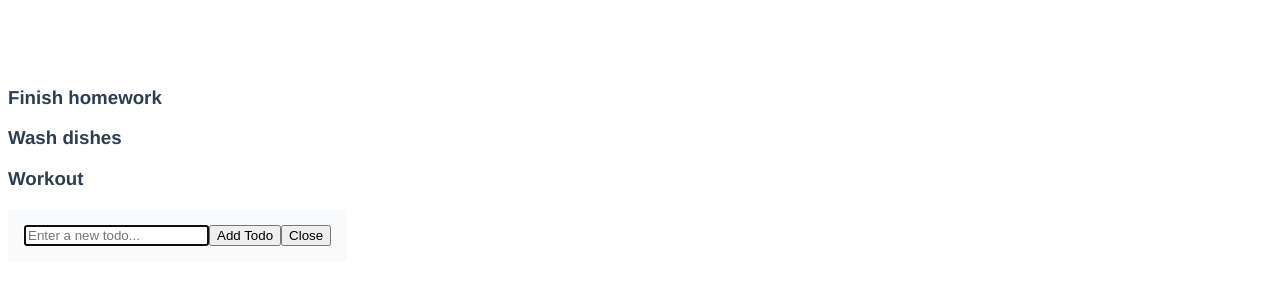
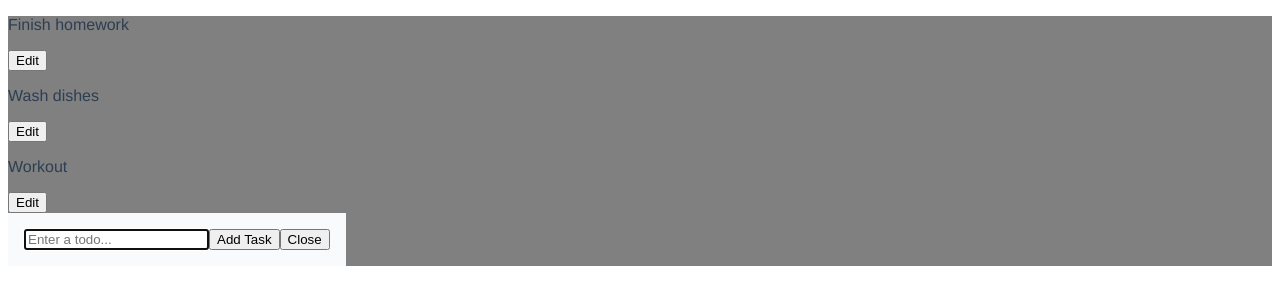
Before and after one commit to foolofsoul/todo-app, a Vue app: page /#/ in a window 1280 px wide. Both pictures are taken after a click on the button "Add New Todo". Shown: the top 304 px of the page. Built offline with nearby package versions, Linux system fonts and the light colour scheme.

Commit message:
Create input component with add and edit features

```diff
--- a/src/App.vue
+++ b/src/App.vue
@@ -1,8 +1,6 @@
 <template>
   <div id="app">
-    <div id="nav">
       <!-- router-link -->
-    </div>
     <ToDo />
   </div>
 </template>
@@ -27,14 +25,4 @@ export default {
   font-family: "Avenir", Helvetica, Arial, sans-serif;
   color: #2c3e50;
 }
-#nav {
-  padding: 30px;
-  a {
-    font-weight: bold;
-    color: #2c3e50;
-    &.router-link-exact-active {
-      color: #42b983;
-    }
-  }
-}
 </style>
--- a/src/components/ToDo.vue
+++ b/src/components/ToDo.vue
@@ -1,27 +1,21 @@
 <template>
-  <div>
+  <div class="todo-main">
     <div :key="todo.id" v-for="todo in todos">
-      <ToDoItem :todo="todo" />
+      <ToDoItem :todo="todo" @update-task="updateTask" />
     </div>
-    <form v-if="newItem">
-      <input
-        type="text"
-        ref="todoInput"
-        v-model="task"
-        placeholder="Enter a new todo...">
-      <button @click.prevent="newTodo">Add Todo</button>
-      <button @click.prevent="closeTodo">Close</button>
-    </form>
     <button v-if="!newItem" @click="addTodoInput">Add New Todo</button>
+    <ToDoInput v-else @close="closeInput" @update-todos="updateTodos"/>
   </div>
 </template>
 
 
 <script>
-import ToDoItem from './ToDoItem.vue'
+import ToDoItem from './ToDoItem.vue';
+import ToDoInput from './ToDoInput.vue';
 
 export default {
   components: {
+    ToDoInput,
     ToDoItem
   },
 
@@ -52,33 +46,27 @@ export default {
   methods: {
     addTodoInput() {
       this.newItem = true;
-      this.$nextTick(() => this.$refs.todoInput.focus());
     },
 
-    newTodo() {
-      let todo = {
-        id: (this.todos.length + 1),
-        task: this.task,
-        complete: false
-      };
-
+    updateTodos(todo) {
       this.todos = [...this.todos, todo];
-      this.task = "";
-      this.closeTodo();
     },
 
-    closeTodo() {
+    updateTask(todo) {
+      let todoIndex = this.todos.findIndex((task) => todo.id === task.id);
+      this.todos[todoIndex].task = todo.task;
+    },
+
+    closeInput() {
       this.newItem = false;
-    },
+    }
   }
 }
 </script>
 
 <!-- Add "scoped" attribute to limit CSS to this component only -->
 <style scoped lang="less">
-  form {
-    display: inline-block;
-    padding: 16px;
-    background-color: #f8fafb;
+  .todo-main {
+    background: gray;
   }
 </style>
--- /dev/null
+++ b/src/components/ToDoInput.vue
@@ -0,0 +1,79 @@
+<template>
+  <form>
+    <input
+      type="text"
+      autofocus
+      placeholder="Enter a todo..."
+      v-model="task">
+    <button @click.prevent="addTask">{{ submitValue }} Task</button>
+    <button @click.prevent="closeTodo">Close</button>
+  </form>
+</template>
+
+<script>
+export default {
+  props: {
+    editMode: {
+      type: Boolean,
+      default: false
+    },
+
+    todo: Object
+  },
+
+  data() {
+    return {
+      task: ''
+    }
+  },
+
+  created() {
+    if (this.todo) {
+      this.task = this.todo.task;
+    }
+  },
+
+  computed: {
+    submitValue() {
+      return !this.editMode ? "Add" : "Update";
+    }
+  },
+
+  methods: {
+    addTask() {
+      if (this.editMode) {
+        return this.editTask();
+      }
+      this.newTask();
+    },
+
+    newTask() {
+      let todo = {
+        id: (this.$parent.todos.length + 1),
+        task: this.task,
+        complete: false
+      };
+
+      this.$emit("update-todos", todo);
+      this.closeTodo();
+    },
+
+    editTask() {
+      this.$emit("update-task", { id: this.todo.id, task: this.task });
+      this.closeTodo();
+    },
+
+    closeTodo() {
+      this.$emit("close");
+    },
+  }
+}
+</script>
+
+<style lang="less" scoped>
+  form {
+    display: inline-block;
+    padding: 16px;
+    background-color: #f8fafb;
+  }
+</style>
--- a/src/components/ToDoItem.vue
+++ b/src/components/ToDoItem.vue
@@ -1,14 +1,41 @@
 <template>
   <div>
-    <h3>{{todo.task}}</h3>
+    <div v-if="!showInput">
+      <p>{{todo.task}}</p>
+      <button @click="editTodo">Edit</button>
+    </div>
+    <ToDoInput v-else @close="closeInput" :editMode="true" :todo="todo" @update-task="updateTask"/>
   </div>
 </template>
 
 <script>
+import ToDoInput from './ToDoInput.vue';
+
 export default {
   props: ["todo"],
+
+  components: {
+    ToDoInput
+  },
+
   data() {
-    return {}
+    return {
+      showInput: false
+    }
+  },
+
+  methods: {
+    editTodo() {
+      this.showInput = true;
+    },
+
+    updateTask(todo) {
+      this.$emit("update-task", todo)
+    },
+
+    closeInput() {
+      this.showInput = false;
+    }
   }
 }
 </script>
```
